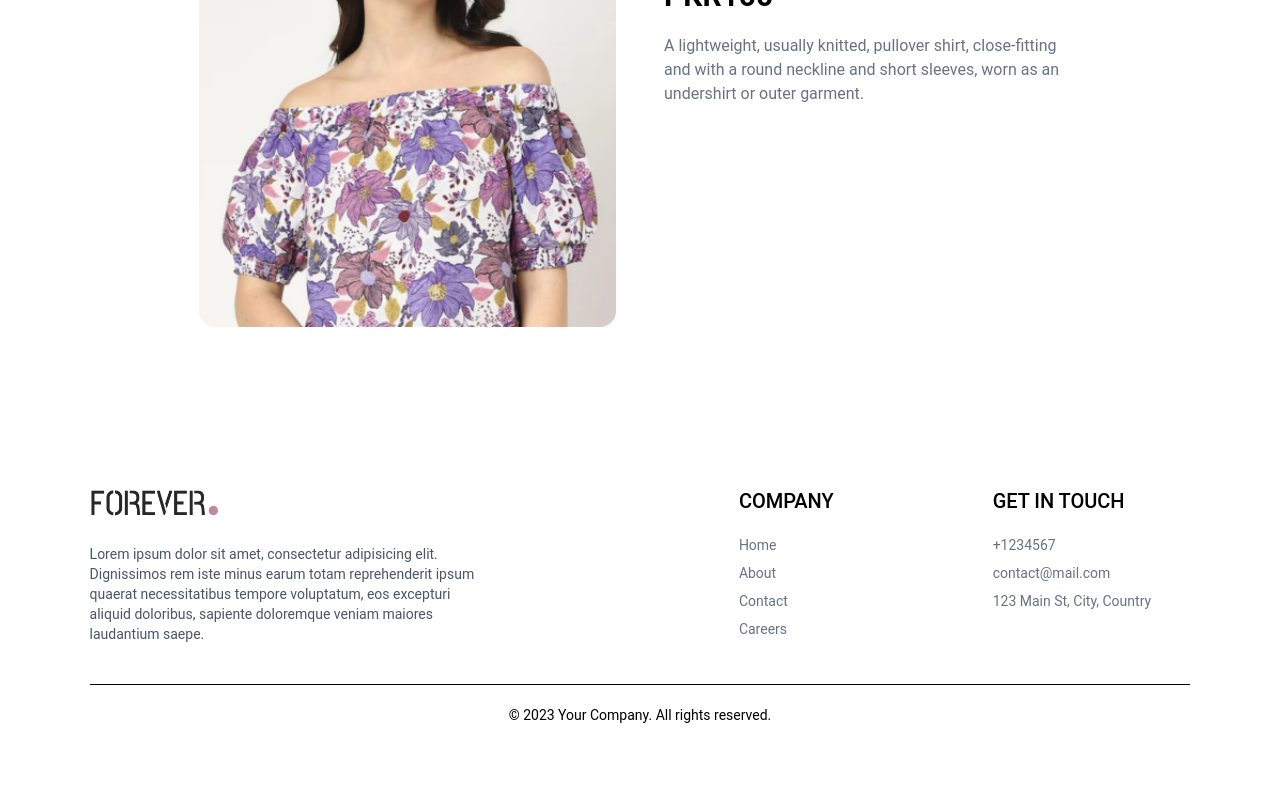
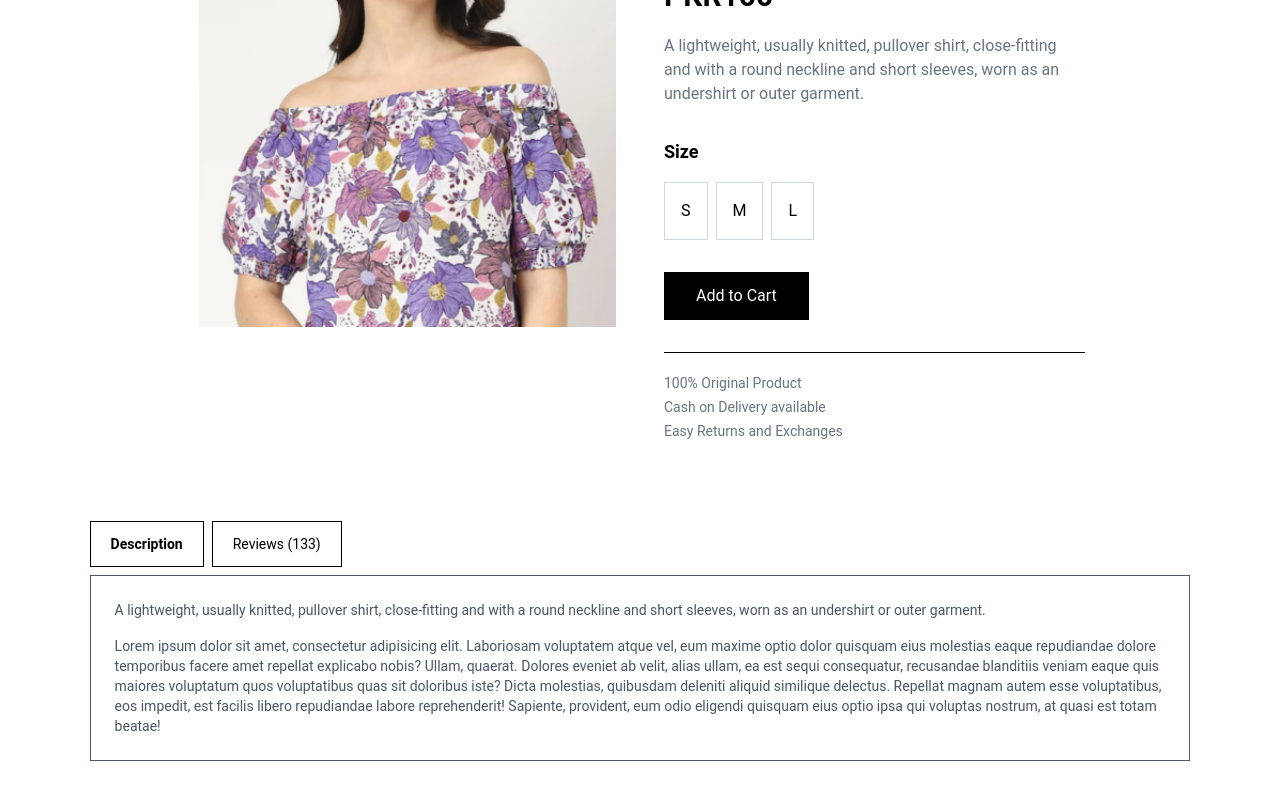
Before and after one commit to mubashirdawood/MERN-E-Commerce-Web-Application-Full-Stack-Project-, a React (Vite) app: page /product/aaaaa in a window 1280 px wide. Shown: the part 280-1080 px from the top of the page. Before the commit the page ends 1025 px from the top, so only its background shows below. Built offline with nearby package versions, Linux system fonts and the light colour scheme.

Commit message:
product page design

```diff
--- /dev/null
+++ b/src/components/RelatedProducts.jsx
@@ -0,0 +1 @@
+rafce
--- a/src/index.css
+++ b/src/index.css
@@ -14,6 +14,11 @@ a.active hr{
 *{
     font-family: 'Roboto', sans-serif;
 }
+
+ ::-webkit-scrollbar {
+  display: none;
+}
+
 @media (max-width:640px) {
   a.active{
     background-color: #000;
--- a/src/pages/Product.jsx
+++ b/src/pages/Product.jsx
@@ -8,6 +8,7 @@ const Product = () => {
   const { products, currency } = useContext(ShopContext); // 'currency' comes from here
   const [productsData, setProductsData] = useState(null);
   const [image, setIamage] = useState("");
+  const [size, setSize] = useState("");
 
   const fetchProduct = () => {
     // Use .find() instead of .map() for better performance
@@ -25,7 +26,6 @@ const Product = () => {
   return productsData ? (
     <div className="border-t-2 pt-10 transition-opacity ease-in duration-300 opacity-100">
       <div className="flex flex-col sm:flex-row gap-12">
-
         {/* Product Images */}
         <div className="flex-1  flex flex-col-reverse sm:flex-row gap-3">
           <div className="flex sm:flex-col overflow-x-auto sm:overflow-y-scroll justify-between sm:justify-normal sm:w-[18.7%] w-full">
@@ -58,12 +58,67 @@ const Product = () => {
 
           {/* FIX: Use the global 'currency' variable here */}
           <p className="mt-15 text-3xl font-bold">
-            {currency}{productsData.price}
+            {currency}
+            {productsData.price}
           </p>
+          <p className="mt-5 text-gray-500 md:w-4/5">
+            {productsData.description}
+          </p>
+          <div className="flex flex-col gap-4 my-8">
+            <p className="text-lg font-semibold">Size</p>
 
-          <p className="mt-5 text-gray-500 md:w-4/5">{productsData.description}</p>
+            <div className="flex gap-2">
+              {productsData.sizes.map((item, index) => (
+                <button
+                  onClick={() => setSize(item)} // Corrected to onClick
+                  key={index}
+                  className={`border border-gray-300 hover:bg-black p-4 hover:text-white transition-colors
+                  ${item === size ? "border-orange-500" : ""}`}
+                >
+                  {item}
+                </button>
+              ))}
+            </div>
+          </div>
+          <button className="bg-black text-white py-3 px-8 active:bg-gray-600 hover:bg-gray-800 transition-colors">
+            Add to Cart
+          </button>
+          <hr className="mt-8 sm:w-4/5" />
+          <div className="text-sm text-gray-500 mt-5 flex flex-col gap-1">
+            <p>100% Original Product</p>
+            <p>Cash on Delivery available</p>
+            <p>Easy Returns and Exchanges</p>
+          </div>
         </div>
       </div>
+      {/* Description and reviews */}
+      <div className="mt-20">
+        <div className="flex gap-2">
+          <b className="border px-5 py-3 text-sm">Description</b>
+          <p className="border px-5 py-3 text-sm">Reviews (133)</p>
+        </div>
+        <div className=" flex flex-col gap-4 px-6 py-6 text-sm border mt-2 text-gray-600 ">
+          <p>{productsData.description}</p>
+          <p>
+            Lorem ipsum dolor sit amet, consectetur adipisicing elit. Laboriosam
+            voluptatem atque vel, eum maxime optio dolor quisquam eius molestias
+            eaque repudiandae dolore temporibus facere amet repellat explicabo
+            nobis? Ullam, quaerat. Dolores eveniet ab velit, alias ullam, ea est
+            sequi consequatur, recusandae blanditiis veniam eaque quis maiores
+            voluptatum quos voluptatibus quas sit doloribus iste? Dicta
+            molestias, quibusdam deleniti aliquid similique delectus. Repellat
+            magnam autem esse voluptatibus, eos impedit, est facilis libero
+            repudiandae labore reprehenderit! Sapiente, provident, eum odio
+            eligendi quisquam eius optio ipsa qui voluptas nostrum, at quasi est
+            totam beatae!
+          </p>
+        </div>
+      </div>
+
+
+
+      {/* related products */}
+
     </div>
   ) : (
     <div className="opacity-0"></div>
```
